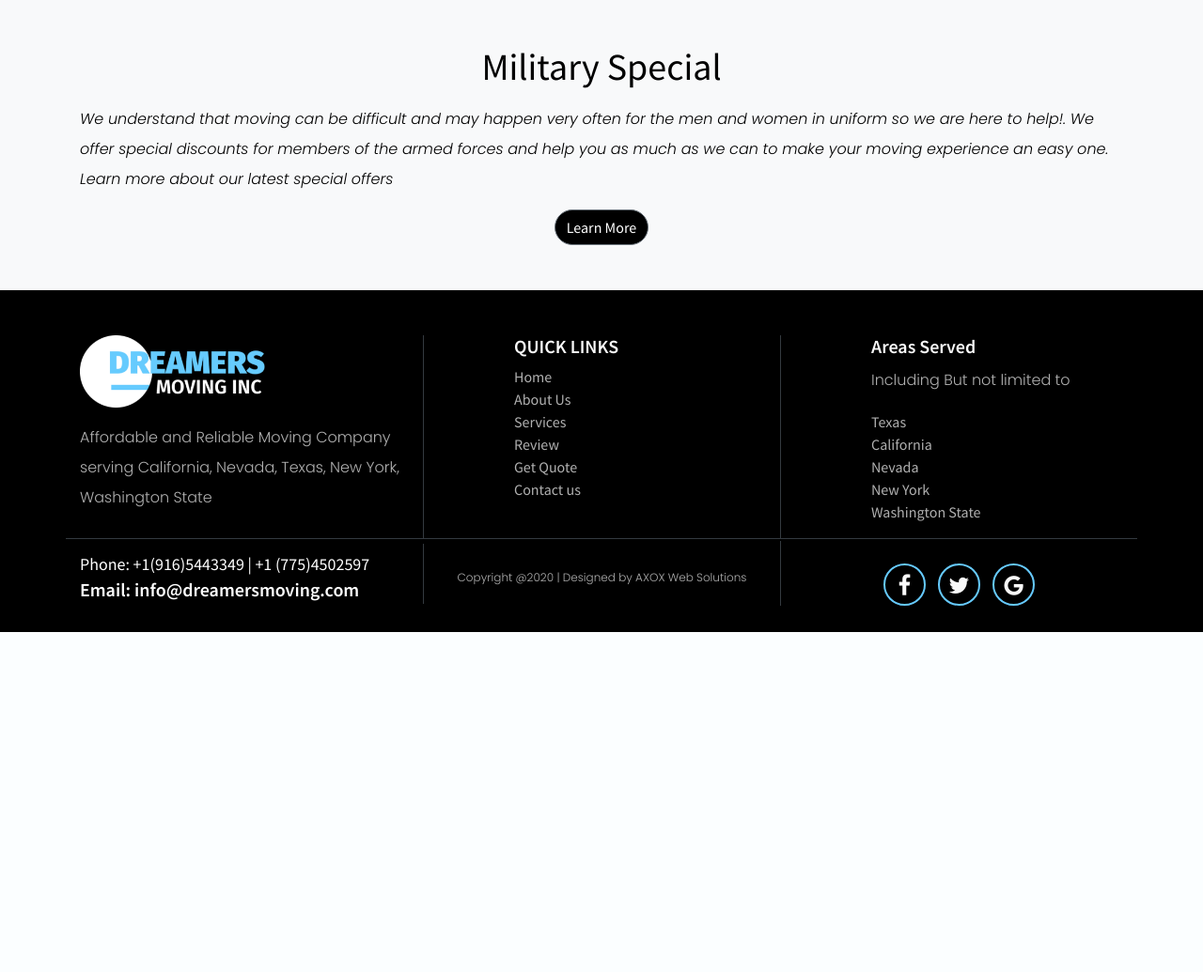
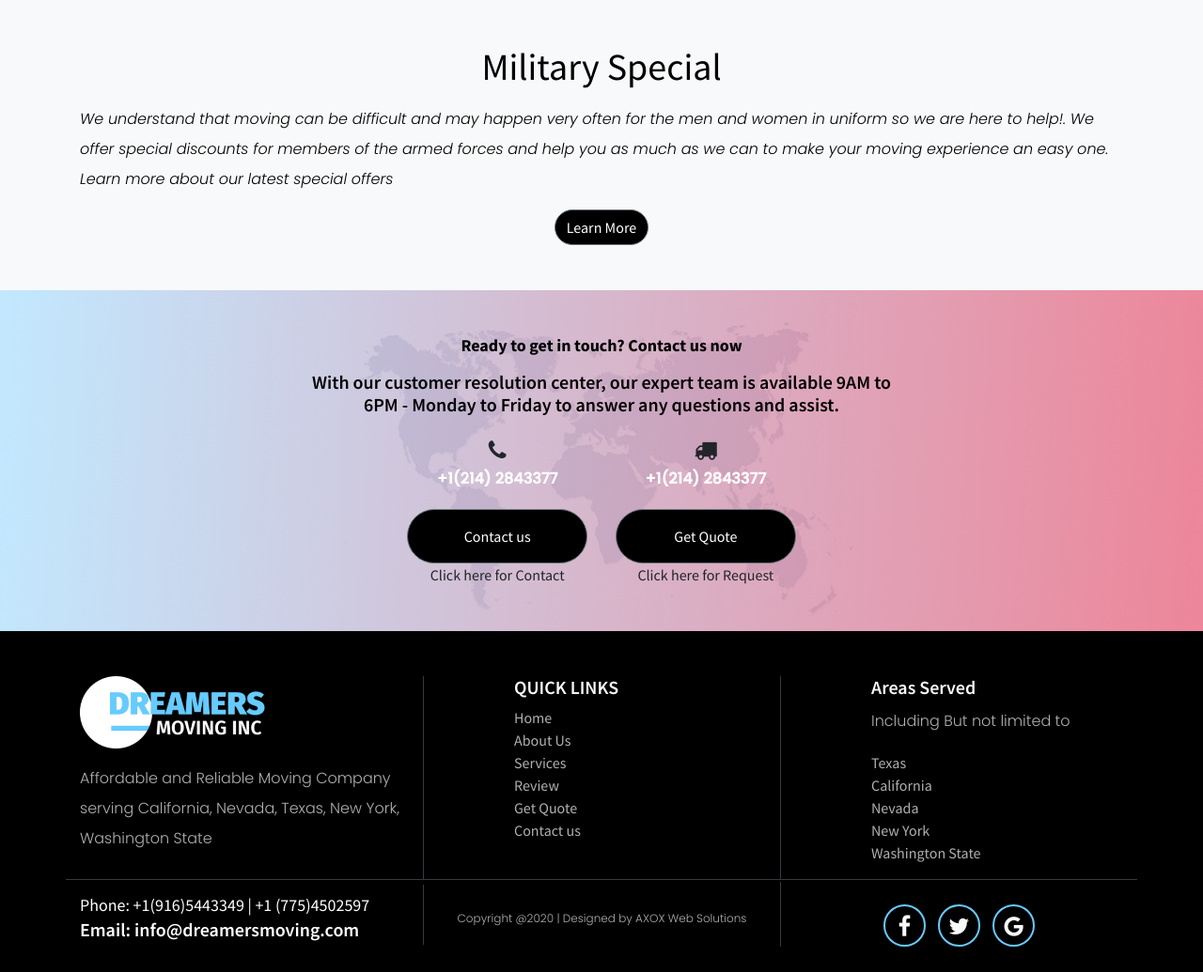
Before and after one commit to omoyolab/DreamersMoving, a Django app: page / in a window 1280 px wide. Shown: the part 3205-4240 px from the top of the page at 94% size. Before the commit the page ends 3878 px from the top, so only its background shows below. Run offline with Django 3.2, Linux system fonts and the light colour scheme; data that the repository does not hold is empty; style sheets or scripts are compiled from the project's sources; parts of the project's set-up code (start-up, migrations or seed data) failed here and were passed over; some libraries are stand-ins or nearby versions.

Commit message:
New Update

```diff
--- a/templates/_base.html
+++ b/templates/_base.html
@@ -48,6 +48,41 @@
 
     {% block content %} {% endblock content %}
 
+
+    {% block contactbox %}
+
+
+    <section class="contact-map py-5">
+        <div class="container">
+            <div class="row justify-content-center">
+                <div class="col-12 col-lg-7 text-center">
+                    <h4 class="font-weight-bold">Ready to get in touch? Contact us now</h4>
+                    <h5 class="mt-3">With our customer resolution center,
+                        our expert team is available 9AM to 6PM - Monday to Friday
+                        to answer any questions and assist.</h5>
+                    <div class="row justify-content-center mt-4">
+                        <div class="col-6 col-md-4">
+                            <i class="fa fa-phone display-2"></i>
+                            <p class="font-weight-bold text-white"> +1(214) 2843377</p>
+                            <a href="contact.html" class="btn btn-secondary w-100 d-block rounded-pill px-3 px-md-5 py-3">Contact us</a>
+                            Click here for Contact
+                        </div>
+                        <div class="col-6 col-md-4">
+                            <i class="fa fa-truck"></i>
+                            <p class="font-weight-bold text-white"> +1(214) 2843377</p>
+                            <a href="quote.html" class="btn btn-secondary d-block w-100 rounded-pill  px-3 px-md-5 py-3">Get Quote</a>
+                            Click here for Request
+                        </div>
+                    </div>
+                </div>
+            </div>
+        </div>
+    </section>
+
+
+
+    {% endblock contactbox %}
+
     {% include 'includes/_footer.html' %}
     <script src="https://ajax.googleapis.com/ajax/libs/jquery/3.5.1/jquery.min.js"></script>
     <!--    <script src="https://code.jquery.com/jquery-3.3.1.slim.min.js"></script>-->
--- a/templates/apartment.html
+++ b/templates/apartment.html
@@ -57,7 +57,8 @@ LOOKING FOR THE BEST RESIDENTIAL MOVING DALLAS TX SERVICE?</h3>
           </div>
      </div>
  </section>
- <section class="contact-map py-5">
+
+ <!-- <section class="contact-map py-5">
      <div class="container">
          <div class="row justify-content-center">
              <div class="col-12 col-lg-7 text-center">
@@ -82,7 +83,8 @@ to answer any questions and assist.</h5>
              </div>
          </div>
      </div>
- </section>
+ </section> -->
+
 </main>
 
 {% endblock content %}
--- a/templates/contact.html
+++ b/templates/contact.html
@@ -223,7 +223,7 @@
         </div>
     </section>
 
-    <section class="contact-map py-5">
+    <!-- <section class="contact-map py-5">
         <div class="container">
             <div class="row justify-content-center">
                 <div class="col-12 col-lg-7 text-center">
@@ -244,7 +244,7 @@
                 </div>
             </div>
         </div>
-    </section>
+    </section> -->
 </main>
 
 {% endblock content %}
--- a/templates/includes/_footer.html
+++ b/templates/includes/_footer.html
@@ -17,12 +17,12 @@
                 <div class="ml-0 ml-md-5">
                     <h5>QUICK LINKS</h5>
                     <ul class="pl-0">
-                        <li><a href="index.html">Home</a></li>
-                        <li><a href="about.html">About Us</a></li>
-                        <li><a href="services.html">Services</a></li>
-                        <li><a href="review.html">Review</a></li>
-                        <li><a href="#">Get Quote</a></li>
-                        <li><a href="contact.html">Contact us</a></li>
+                        <li><a href="/">Home</a></li>
+                        <li><a href="{% url 'about' %}">About Us</a></li>
+                        <li><a href="{% url 'services' %}">Services</a></li>
+                        <li><a href="{% url 'review' %}">Review</a></li>
+                        <li><a href="{% url 'quote' %}">Get Quote</a></li>
+                        <li><a href="{% url 'contact' %}">Contact us</a></li>
                     </ul>
                 </div>
             </div>
--- a/templates/quote.html
+++ b/templates/quote.html
@@ -129,7 +129,7 @@
 
 
 
-    <section class="contact-map py-5">
+    <!-- <section class="contact-map py-5">
         <div class="container">
             <div class="row justify-content-center">
                 <div class="col-12 col-lg-7 text-center">
@@ -154,7 +154,9 @@
                 </div>
             </div>
         </div>
-    </section>
+    </section> -->
+
+
 </main>
 
 
--- a/templates/services.html
+++ b/templates/services.html
@@ -56,7 +56,8 @@ LOOKING FOR THE BEST RESIDENTIAL MOVING DALLAS TX SERVICE?</h3>
           </div>
      </div>
  </section>
- <section class="contact-map py-5">
+
+ <!-- <section class="contact-map py-5">
      <div class="container">
          <div class="row justify-content-center">
              <div class="col-12 col-lg-7 text-center">
@@ -81,7 +82,8 @@ to answer any questions and assist.</h5>
              </div>
          </div>
      </div>
- </section>
+ </section> -->
+
 </main>
 
 {% endblock content %}
--- a/templates/storage.html
+++ b/templates/storage.html
@@ -56,6 +56,8 @@ LOOKING FOR THE BEST RESIDENTIAL MOVING DALLAS TX SERVICE?</h3>
           </div>
      </div>
  </section>
+
+<!--
  <section class="contact-map py-5">
      <div class="container">
          <div class="row justify-content-center">
@@ -81,7 +83,9 @@ to answer any questions and assist.</h5>
              </div>
          </div>
      </div>
- </section>
+ </section> -->
+
+
 </main>
 
 {% endblock content %}
```
Also changed, not shown: requirements.txt (added, +8 -0 lines), templates/about.html (+0 -26 lines), templates/office-movi.html (+6 -2 lines), templates/packing.html (+6 -2 lines), templates/review.html (+0 -26 lines), 1 other file.
